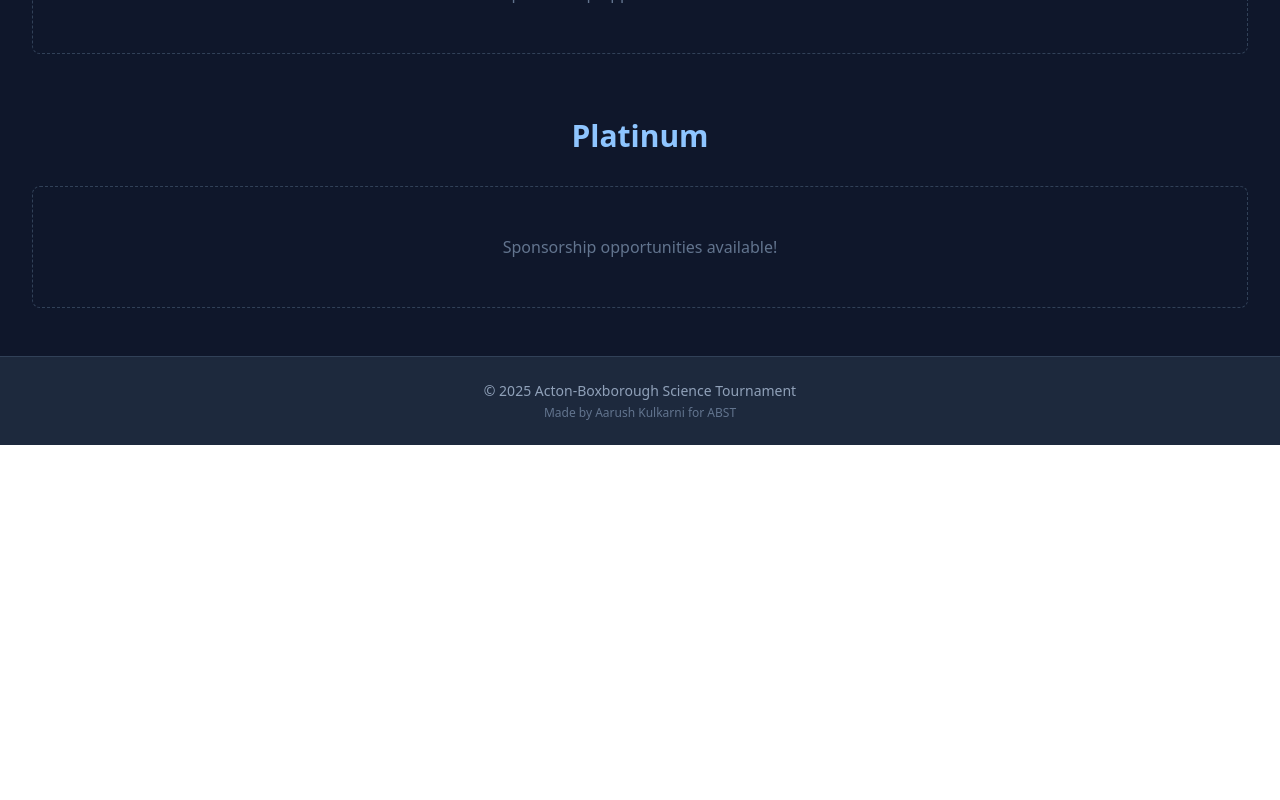
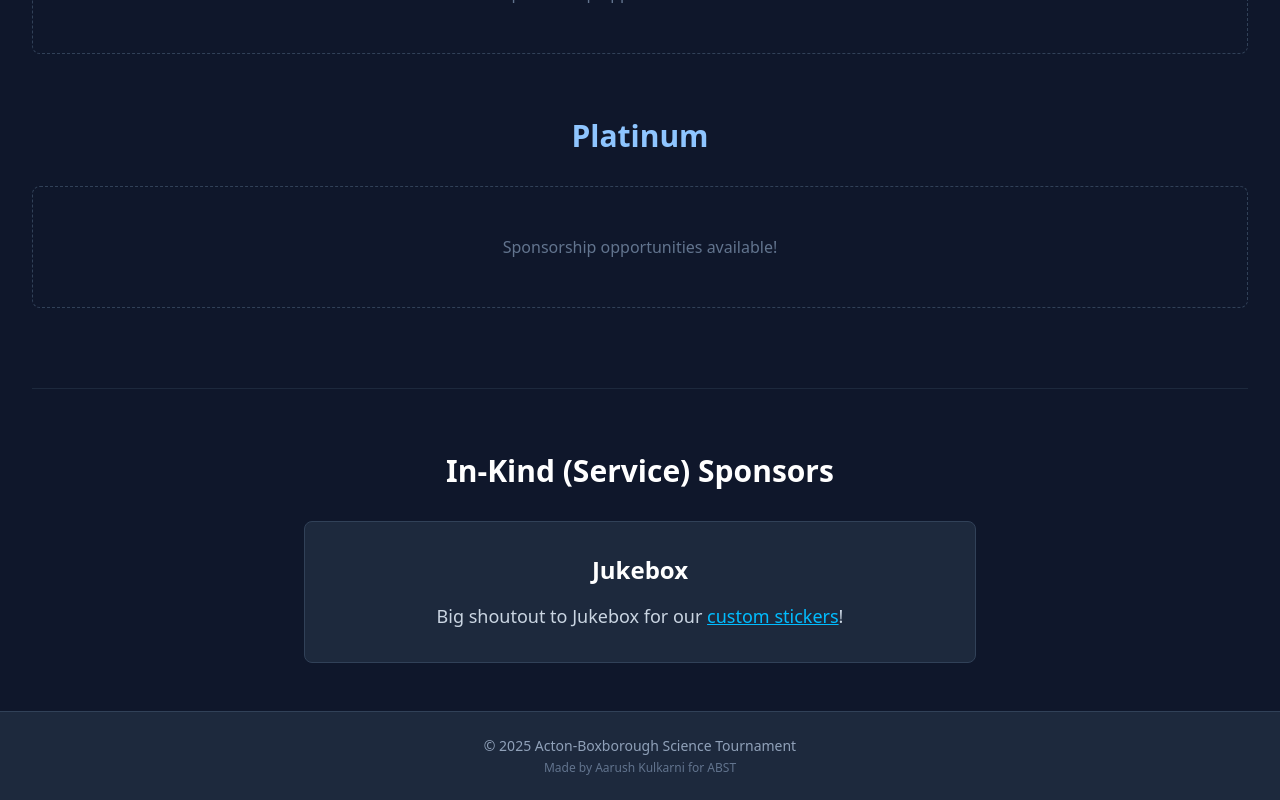
Before and after one commit to ak4774blog/abst-website, a React (Vite) app: page /sponsors in a window 1280 px wide. Shown: the part 1152-1952 px from the top of the page. Before the commit the page ends 1597 px from the top, so only its background shows below. Built offline with nearby package versions, Linux system fonts and the light colour scheme.

Commit message:
made one more small change

```diff
--- a/src/pages/Sponsors.jsx
+++ b/src/pages/Sponsors.jsx
@@ -77,8 +77,6 @@ export default function Sponsors() {
           <p className="mt-4 max-w-3xl mx-auto text-lg text-slate-400">
             We are incredibly grateful for the support of our sponsors, whose contributions make this event possible.
           </p>
-
-          {/* ===== NEW CALL TO ACTION ADDED HERE ===== */}
           <p className="mt-6 text-sky-300">
             Interested in sponsoring ABST? Please email us at{' '}
             <a href="mailto:absciencetournament@gmail.com" className="font-bold underline hover:text-sky-200">
@@ -87,7 +85,6 @@ export default function Sponsors() {
           </p>
         </div>
 
-        {/* ===== TIER ORDER REVERSED HERE ===== */}
         <div className="space-y-16">
           <TierSection
             title="Bronze"
@@ -110,6 +107,29 @@ export default function Sponsors() {
             sponsors={[]}
           />
         </div>
+
+        {/* ===== JUKEBOX SECTION ADDED HERE ===== */}
+        <div className="mt-20 pt-16 border-t border-slate-800">
+          <h2 className="text-3xl font-bold text-center mb-8 text-white">
+            In-Kind (Service) Sponsors
+          </h2>
+          <div className="max-w-2xl mx-auto text-center bg-slate-800 p-8 rounded-lg border border-slate-700">
+            <h3 className="text-2xl font-bold text-white">Jukebox</h3>
+            <p className="mt-4 text-lg text-slate-300">
+              Big shoutout to Jukebox for our{' '}
+              <a
+                href="https://www.jukeboxprint.com/custom-stickers"
+                target="_blank"
+                rel="noopener noreferrer"
+                className="text-sky-400 underline hover:text-sky-300"
+              >
+                custom stickers
+              </a>!
+            </p>
+          </div>
+        </div>
+        {/* ===================================== */}
+
       </div>
     </AnimatedPage>
   );
```
